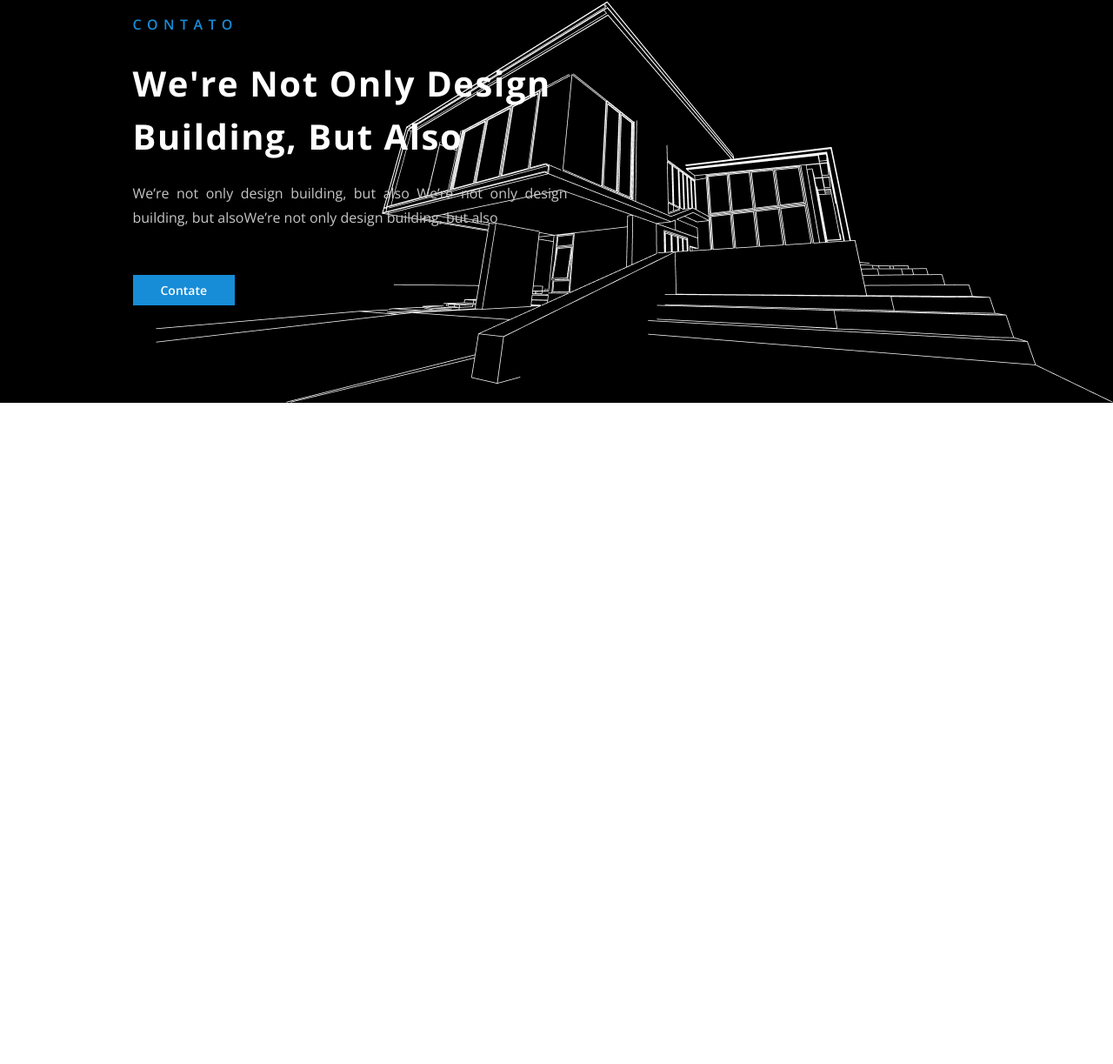
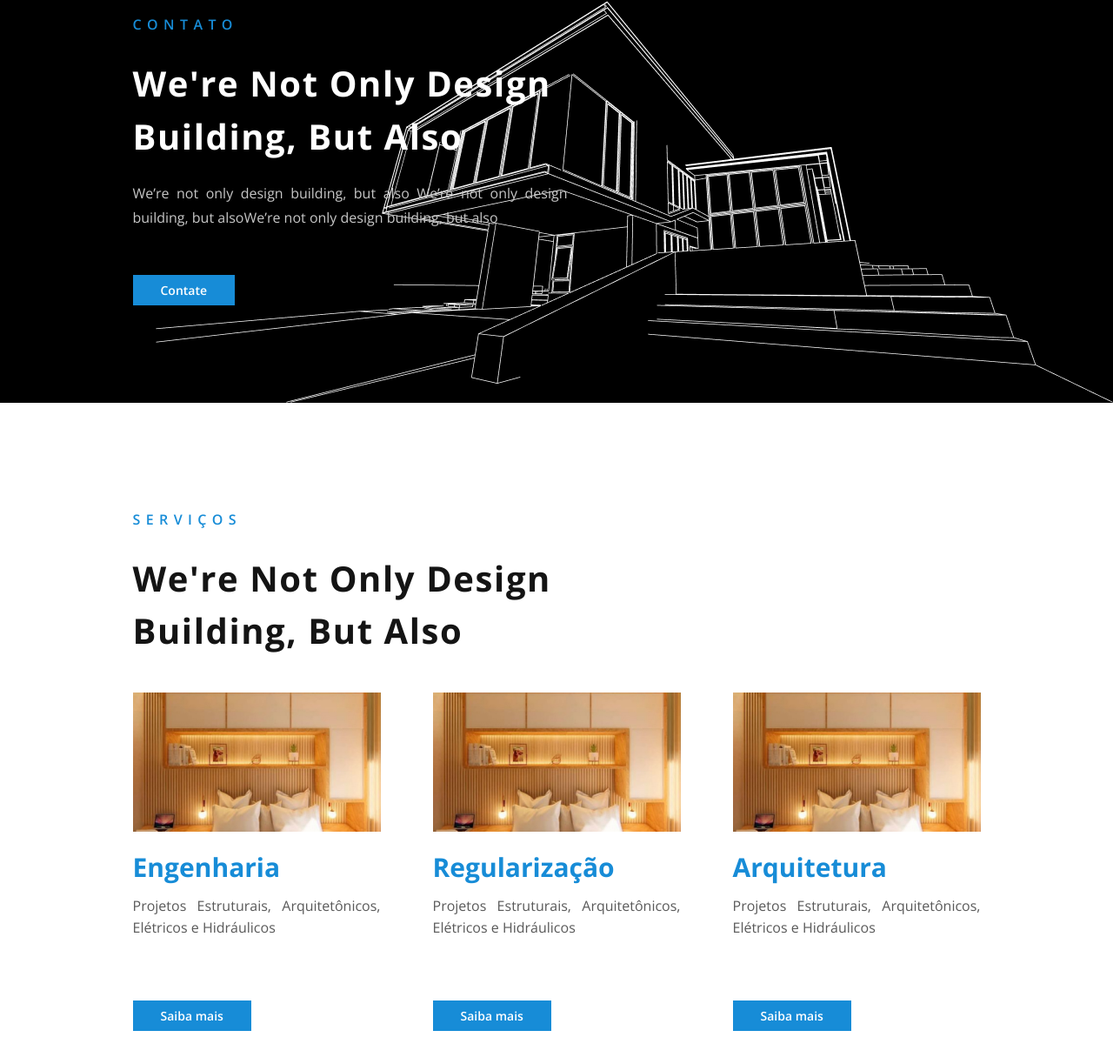
Before and after one commit to brendamatias/escritorio-dc, a Gatsby site: page / in a window 1280 px wide. Shown: the part 1651-2874 px from the top of the page at 87% size. Before the commit the page ends 2114 px from the top, so only its background shows below. Built offline with nearby package versions, Linux system fonts and the light colour scheme; Gatsby itself is replaced by a stand-in of ours.

Commit message:
feat: add service section

```diff
--- /dev/null
+++ b/src/components/Services/index.tsx
@@ -0,0 +1,32 @@
+import * as React from 'react';
+import { Container } from './styles';
+import aboutSrc from '../../images/about-image.jpg';
+
+function Services() {
+  const services = ['Engenharia', 'Regularização', 'Arquitetura'];
+
+  return (
+    <Container>
+      <div className="title">
+        <span>Serviços</span>
+        <h1>We're not only design building, but also</h1>
+      </div>
+
+      <ul>
+        {services.map((service) => (
+          <li key={service}>
+            <img src={aboutSrc} alt="Projeto 01" />
+            <strong>{service}</strong>
+            <p>Projetos Estruturais, Arquitetônicos, Elétricos e Hidráulicos</p>
+
+            <a href="teste" className="button">
+              Saiba mais
+            </a>
+          </li>
+        ))}
+      </ul>
+    </Container>
+  );
+}
+
+export default Services;
--- /dev/null
+++ b/src/components/Services/styles.ts
@@ -0,0 +1,68 @@
+import styled from 'styled-components';
+
+export const Container = styled.div`
+  max-width: 975px;
+  margin: 0 auto;
+  padding: 120px 0;
+
+  > img {
+    width: 100%;
+  }
+
+  > .title {
+    > span {
+      display: block;
+      margin-bottom: 24px;
+      font-weight: 600;
+      font-size: 16px;
+      line-height: 175%;
+      letter-spacing: 0.4em;
+      text-transform: uppercase;
+      color: #178cd7;
+    }
+
+    > h1 {
+      letter-spacing: 0.04em;
+      text-transform: capitalize;
+      font-weight: 700;
+      font-size: 40px;
+      line-height: 152.5%;
+      color: #141414;
+      margin-bottom: 40px;
+      max-width: 500px;
+    }
+  }
+
+  > ul {
+    display: grid;
+    grid-template-columns: repeat(3, 1fr);
+    gap: 60px;
+
+    > li {
+      > img {
+        width: 285px;
+        height: 160px;
+        object-fit: cover;
+        object-position: center;
+      }
+
+      > strong {
+        display: block;
+        font-weight: 700;
+        font-size: 30px;
+        line-height: 114%;
+        color: #178cd7;
+        margin: 20px 0 15px 0;
+      }
+
+      > p {
+        font-weight: 400;
+        font-size: 16px;
+        color: #595959;
+        text-align: justify;
+        line-height: 152.5%;
+        margin-bottom: 80px;
+      }
+    }
+  }
+`;
--- a/src/pages/index.tsx
+++ b/src/pages/index.tsx
@@ -4,6 +4,7 @@ import GlobalStyle from '../styles/global';
 import Home from '../components/Home';
 import About from '../components/About';
 import Contact from '../components/Contact';
+import Services from '../components/Services';
 
 function IndexPage() {
   return (
@@ -13,6 +14,7 @@ function IndexPage() {
       <Home />
       <About />
       <Contact />
+      <Services />
     </main>
   );
 }
```
